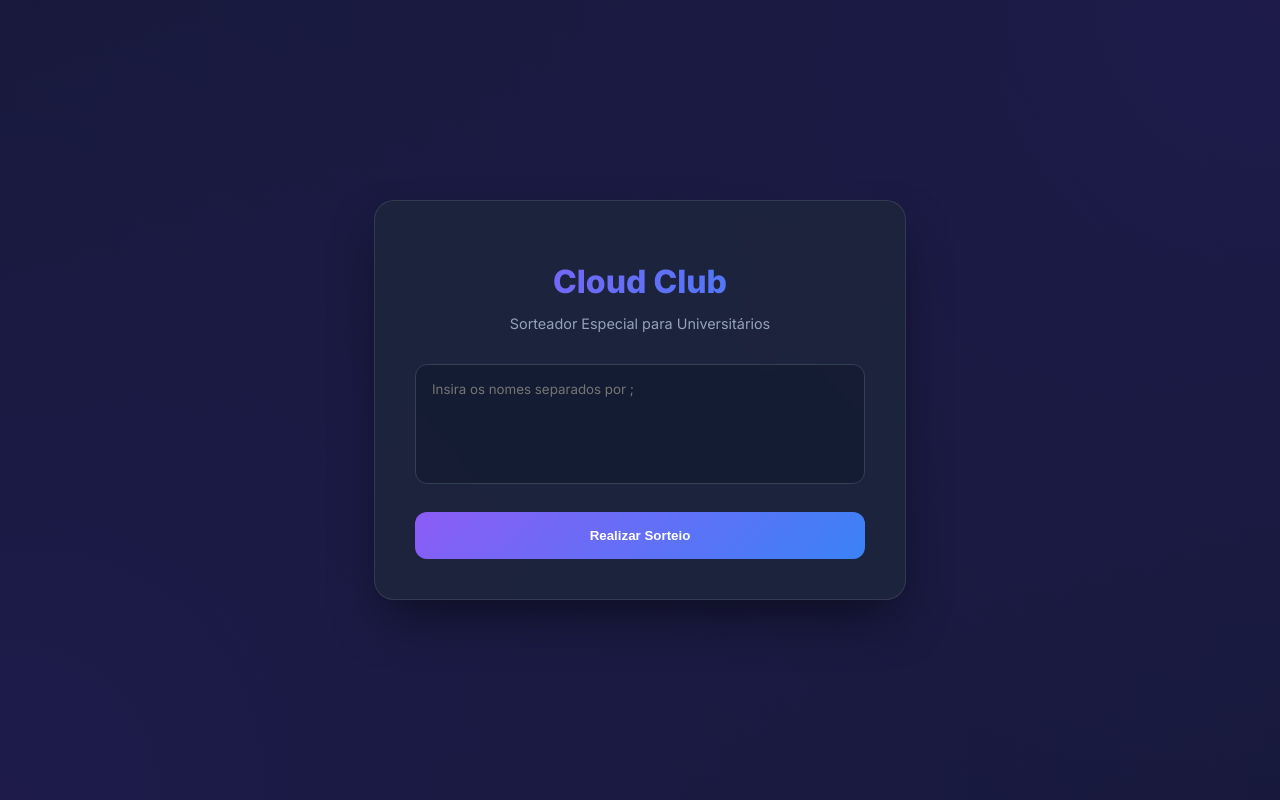
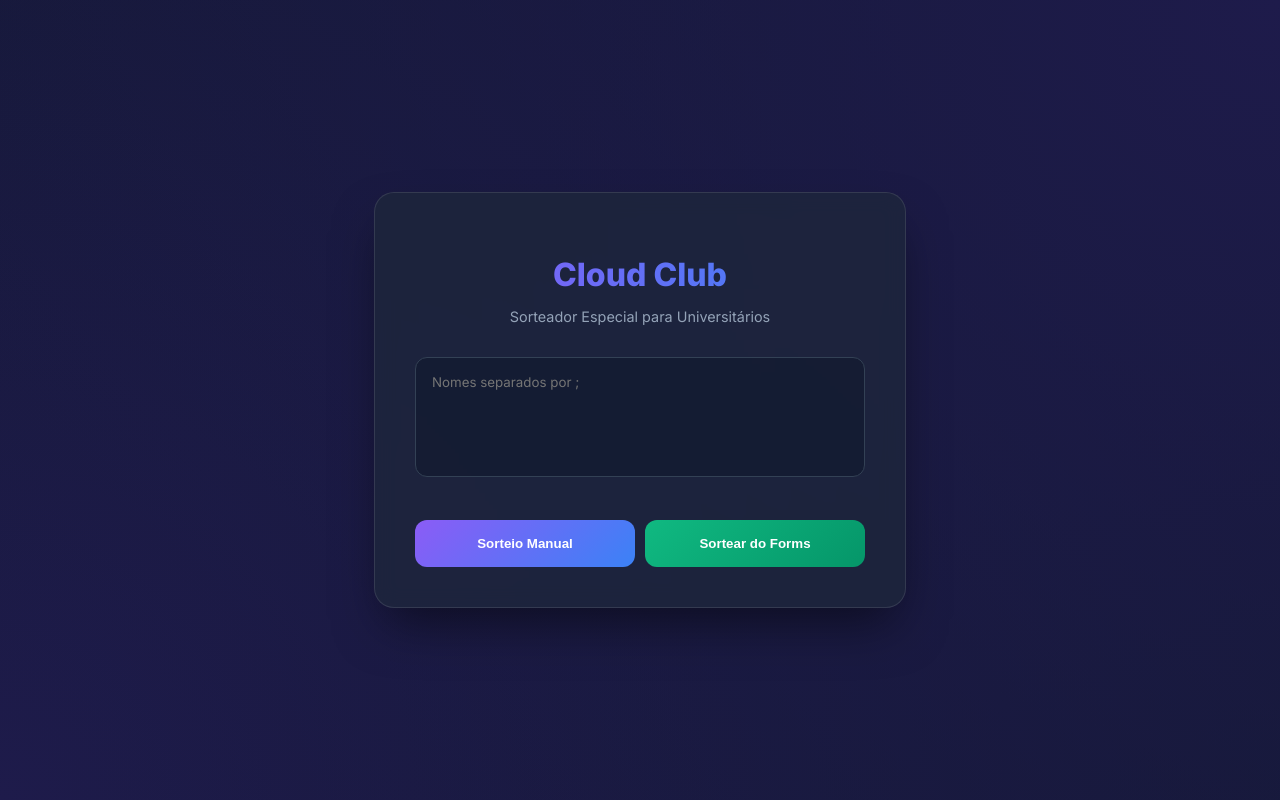
Before and after one commit to pedro-awsdev/name-draw, a Flask app: page / in a window 1280 px wide. Run offline with Flask 3, Linux system fonts and the light colour scheme.

Commit message:
Update index.html

```diff
--- a/templates/index.html
+++ b/templates/index.html
@@ -112,8 +112,16 @@
         <p>Sorteador Especial para Universitários</p>
 
         <form method="POST">
-            <textarea name="nomes" placeholder="Insira os nomes separados por ;">{{ nomes }}</textarea>
-            <button type="submit">Realizar Sorteio</button>
+            <textarea name="nomes" placeholder="Nomes separados por ;">{{ nomes }}</textarea>
+
+            <div style="display: flex; gap: 10px; margin-top: 15px;">
+                <button type="submit" name="origem" value="manual" style="flex: 1;">Sorteio Manual</button>
+
+                <button type="submit" name="origem" value="google"
+                        style="flex: 1; background: linear-gradient(135deg, #10b981, #059669);">
+                    Sortear do Forms
+                </button>
+            </div>
         </form>
 
         {% if resultado %}
```
